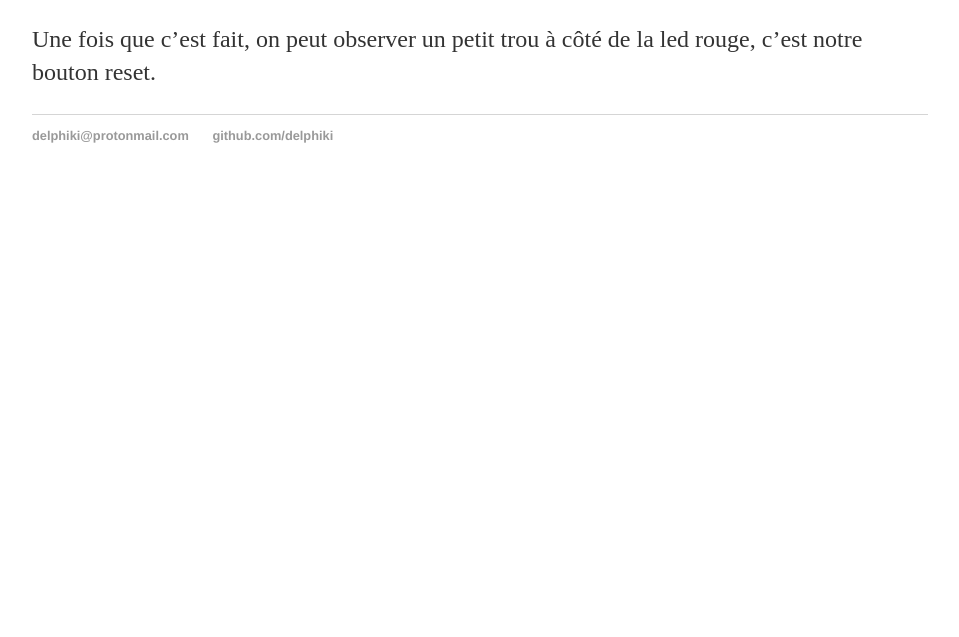
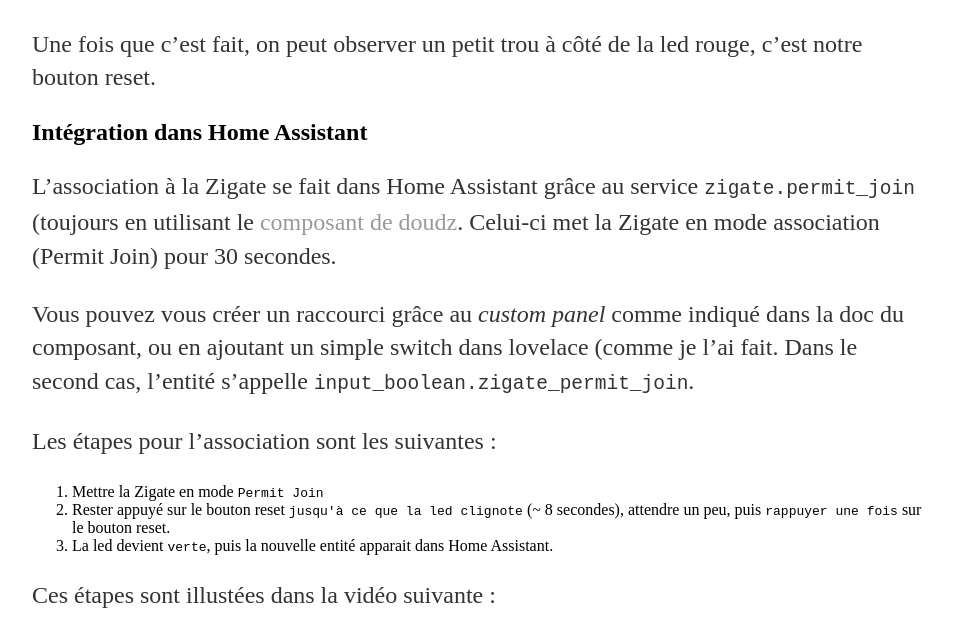
Before and after one commit to delphiki/delphiki.github.io, a Jekyll site: the page built from _posts/2019-09-27-zigate-volet-roulant-legrand-netatmo.md, in a window 1280 px wide and 1400 px high, scrolled down 875 px. Shown: the part 221-858 px from the top of the window, without its empty margins (160-1119 px from the left). Built offline with Jekyll 4.4.1, drawn with Linux system fonts in a browser that asks for light colours; before the commit the page ends 1299 px from its top, so only the background shows below that; some of the changed text lies outside the part shown; grey boxes are pictures that could not be loaded.

Commit message:
Update netatmo zigate blog post

```diff
--- a/_layouts/default.html
+++ b/_layouts/default.html
@@ -8,7 +8,7 @@
 		<nav>
     		<ul>
         		<li><a href="/">Home</a></li>
-        		<li><a href="/blog">Blog</a></li>
+        		<li><a href="/blog/">Blog</a></li>
     		</ul>
 		</nav>
 		<div class="container">
--- a/_posts/2019-09-27-zigate-volet-roulant-legrand-netatmo.md
+++ b/_posts/2019-09-27-zigate-volet-roulant-legrand-netatmo.md
@@ -9,7 +9,7 @@
 Je pars du principe que vous avez déjà installé votre (Pi)Zigate sous Home Assistant.
 Personnellement, j'utilise le [composant de doudz](https://github.com/doudz/homeassistant-zigate) pour intégrer la PiZigate sur un Raspberry Pi 3 B+ avec Hassio.
 
-### Démonter les caches pour avoir accès au bouton reset
+## Démonter les caches pour avoir accès au bouton reset
 
 La première étape consiste à avoir accès au bouton reset de l'interrupteur. Celui-ci est dissumulé sous le cache plastique du bouton en lui-même.
 
@@ -18,3 +18,25 @@
 {% include youtube_embed.html id="V5dQ91XUmTM" %}
 
 Une fois que c'est fait, on peut observer un petit trou à côté de la led rouge, c'est notre bouton reset.
+
+## Intégration dans Home Assistant
+
+L'association à la Zigate se fait dans Home Assistant grâce au service `zigate.permit_join` (toujours en utilisant le [composant de doudz](https://github.com/doudz/homeassistant-zigate). Celui-ci met la Zigate en mode association (Permit Join) pour 30 secondes.
+
+Vous pouvez vous créer un raccourci grâce au _custom panel_ comme indiqué dans la doc du composant, ou en ajoutant un simple switch dans lovelace (comme je l'ai fait. Dans le second cas, l'entité s'appelle `input_boolean.zigate_permit_join`.
+
+Les étapes pour l'association sont les suivantes :
+
+1. Mettre la Zigate en mode `Permit Join`
+2. Rester appuyé sur le bouton reset `jusqu'à ce que la led clignote` (~ 8 secondes), attendre un peu, puis `rappuyer une fois` sur le bouton reset.
+3. La led devient `verte`, puis la nouvelle entité apparait dans Home Assistant.
+
+Ces étapes sont illustées dans la vidéo suivante :
+
+{% include youtube_embed.html id="7GZPuC3sWik" %}
+
+Vous aurez ensuite des entités `cover` que vous pourrez utiliser très facilement, elles porteront un nom en `cover.zigate_XXXXXXXXXX`.
+
+Ces entités fournissent notamment les informations sur l'ouverture, la fermeture, ou encore le taux d'ouverture du volet :
+
+![détails cover home assistant](/uploads/details_cover_ha.png "Détails des informations sur les volets dans Home Assistant")
```
Also changed, not shown: uploads/details_cover_ha.png (added).
